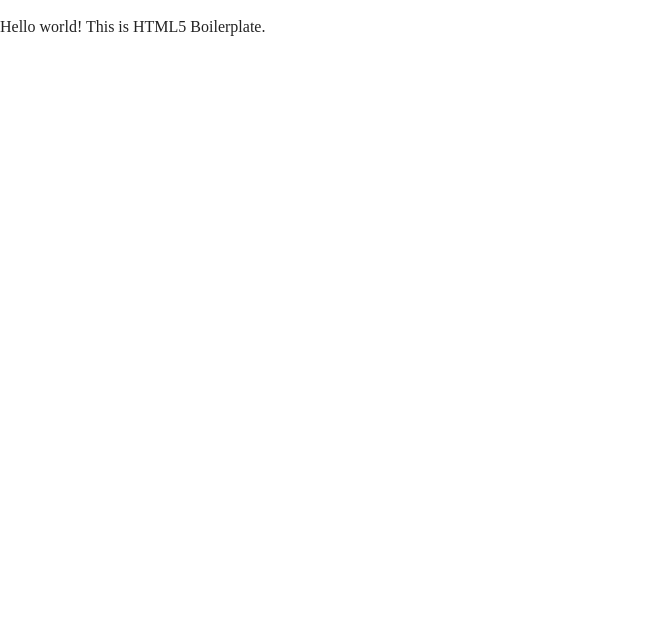
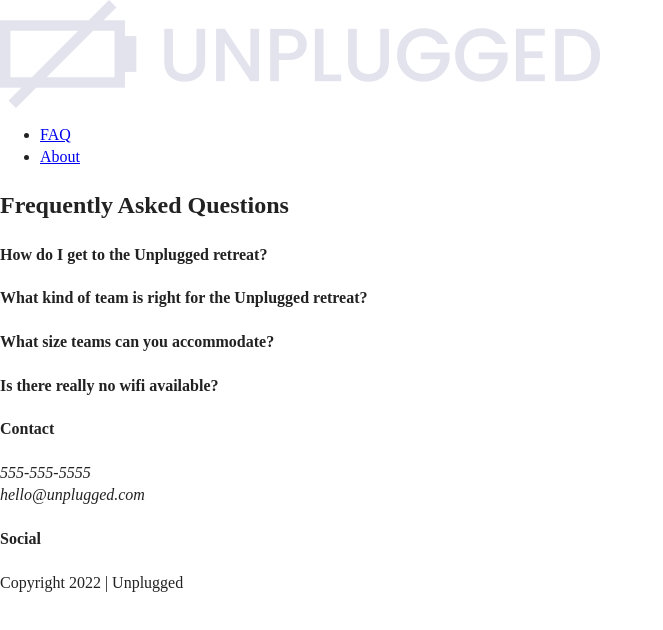
Before and after one commit to whunter413/unplugged-client-site, a website: page faq/index.html in a window 1280 px wide. Shown: the whole page, without its empty margins (0-663 px from the left). Drawn offline with Linux system fonts and the light colour scheme.

Commit message:
Added html content to faq page

```diff
--- a/faq/index.html
+++ b/faq/index.html
@@ -25,7 +25,75 @@
 <body>
 
   <!-- Add your site or application content here -->
-  <p>Hello world! This is HTML5 Boilerplate.</p>
+
+
+  <header>
+    <div class="content-wrapper">
+      <a href=""><img src="/img/unplugged-logo.png" alt="unplugged-logo"/></a>
+      <div class="header-divider"></div>
+      <nav>
+        <ul>
+          <li><a href="../faq/index.html target="_blank">FAQ</a></li>
+          <li><a href="../about/index.html target="_blank">About</a></li>
+        </ul>
+      </nav>
+    </div>
+  </header>
+<!-- header ends -->
+
+<main>
+  <section class="faq-section"
+    <div class="content-wrapper">
+      <div class="faq-content">
+
+        <h2>Frequently Asked Questions</h2>
+
+        <h4>How do I get to the Unplugged retreat?</h4>
+        <p>
+        </p>
+
+        <h4>What kind of team is right for the Unplugged retreat?</h4>
+        <p>
+        </p>
+
+        <h4>What size teams can you accommodate?</h4>
+        <p>
+        </p>
+
+        <h4>Is there really no wifi available?</h4>
+        <p>
+        </p>
+
+      </div>
+    </div>
+  </section>
+
+
+  <footer>
+    <div class="content-wrapper">
+      <div class="footer-content">
+        <div class="contact">
+          <h4>Contact</h4>
+          <address>
+            <p>
+              555-555-5555<br>
+              hello@unplugged.com
+            </p>
+          </address>
+        </div>
+        <div class="social">
+          <h4>Social</h4>
+          <p class="social-icons"><a href="https://www.facebook.com/yoursite" target="_blank"></a></p>
+          <!--- other social media links here -->
+        </div>
+      </div> <!-- footer content ends -->
+    </div> <!-- footer content wrapper ends -->
+    <div class="copyright">
+      <p>Copyright 2022 | Unplugged</p>
+    </div>
+  </footer>
+
+
   <script src="../js/vendor/modernizr-3.11.2.min.js"></script>
   <script src="../js/plugins.js"></script>
   <script src="../js/main.js"></script>
```
